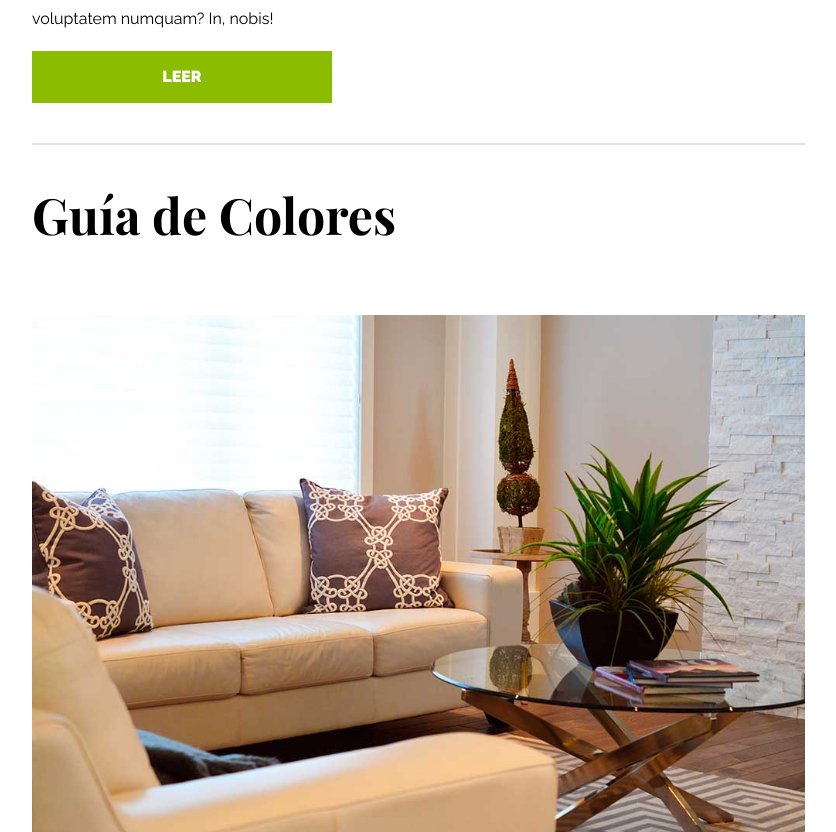
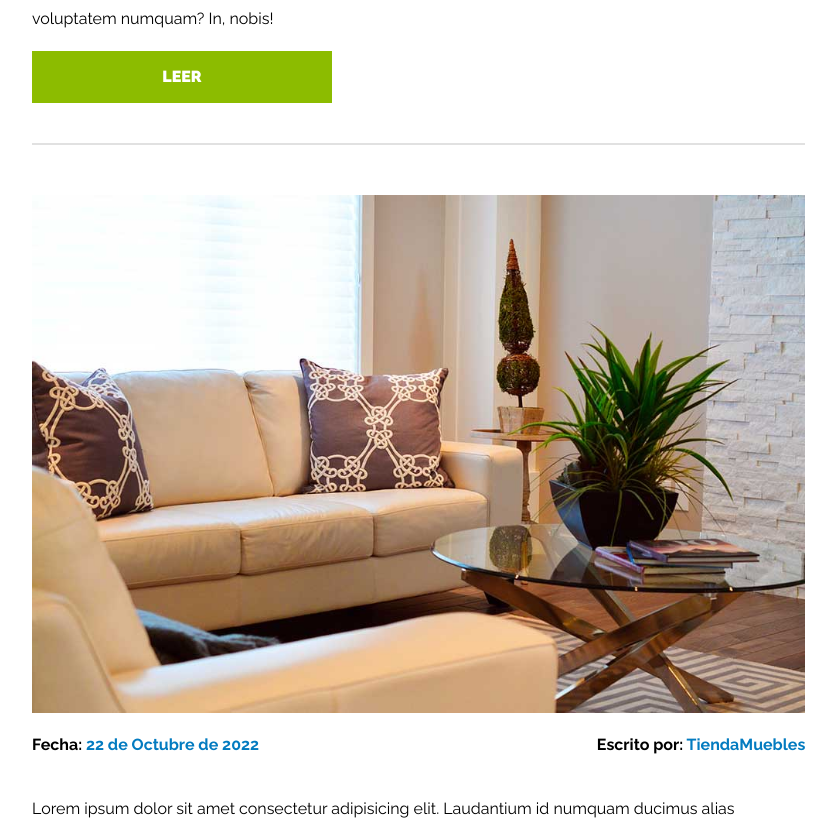
Before and after one commit to alexismartinez1461-png/muebleria-act, a PHP site: page /blog.php in a window 1280 px wide. Shown: the part 1313-2145 px from the top of the page, without its empty margins (8-844 px from the left). Run offline with PHP 8.4, Linux system fonts and the light colour scheme; data that the repository does not hold is empty.

Commit message:
blog.php

```diff
--- a/muebleria/blog.php
+++ b/muebleria/blog.php
@@ -21,7 +21,6 @@ $entradas = [
         'url' => 'entrada.php',
     ],
     [
-        'titulo'  => 'Guía de Colores',
         'imagen'  => 'img/nosotros.jpg',
         'fecha'   => '22 de Octubre de 2022',
         'autor'   => 'TiendaMuebles',
```
